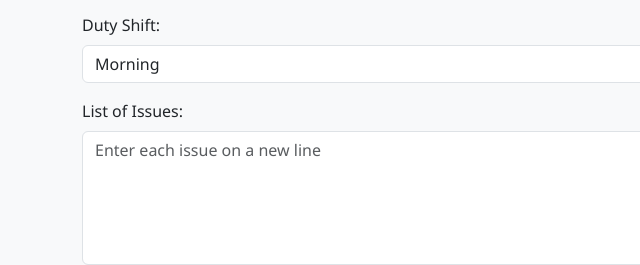
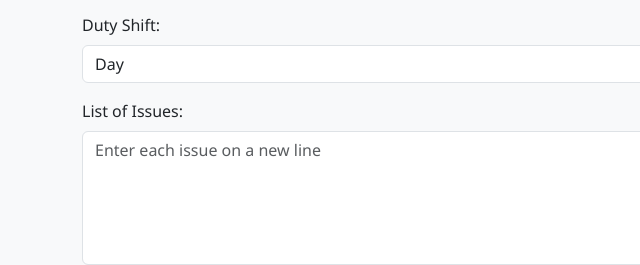
Before and after one commit to realsafikul/Daily-Issue-Report-Generator, a plain HTML site: page index.html in a window 1280 px wide. Shown: the part 527-792 px from the top of the page, 0-640 px from the left. Drawn offline with nearby package versions, Linux system fonts and the light colour scheme.

Commit message:
Update index.html

```diff
--- a/index.html
+++ b/index.html
@@ -136,7 +136,7 @@
     <div class="mb-3">
       <label for="dutyShift" class="form-label">Duty Shift:</label>
       <select class="form-select" id="dutyShift">
-        <option value="Morning">Morning</option>
+        <option value="Day">Day</option>
         <option value="Evening">Evening</option>
         <option value="Night">Night</option>
       </select>
```
